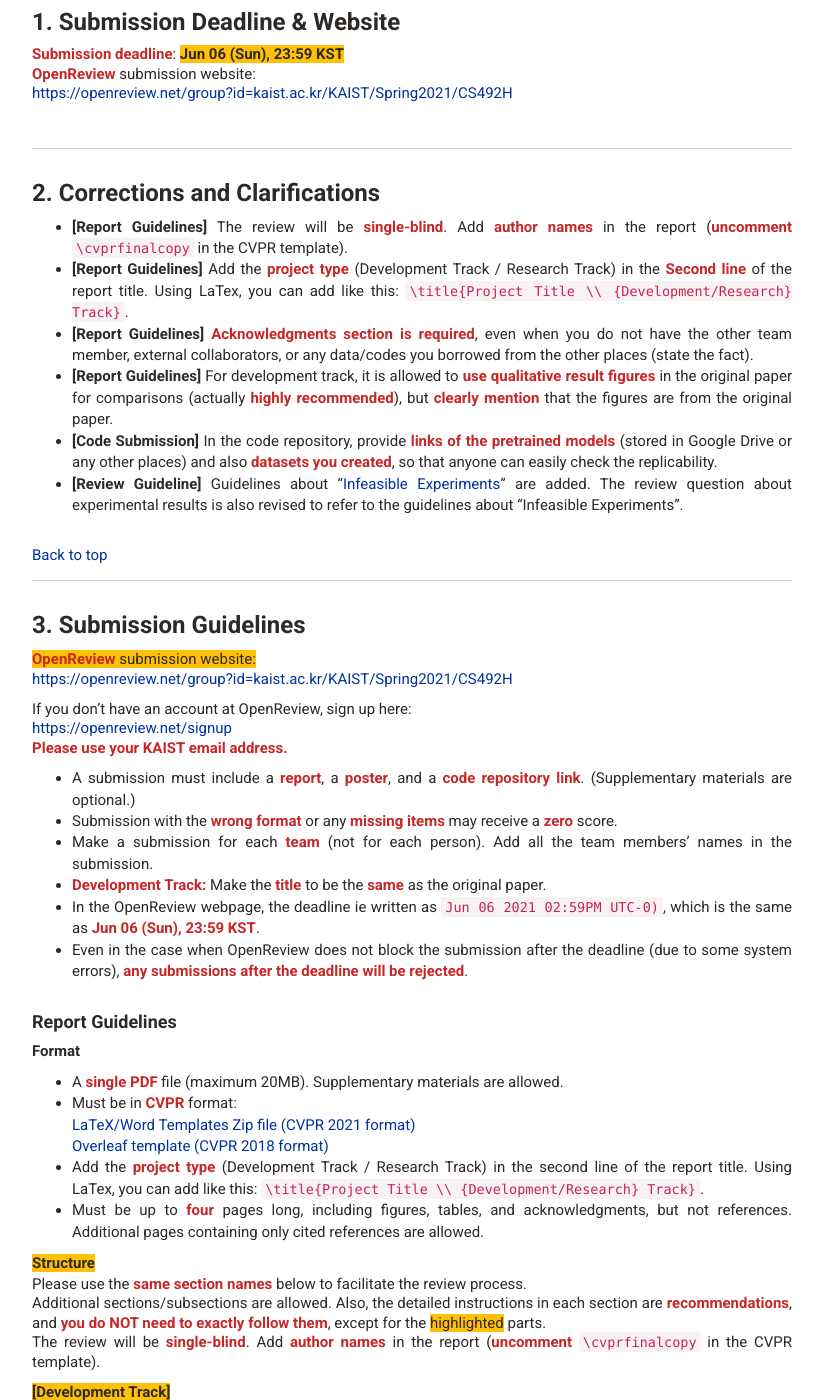
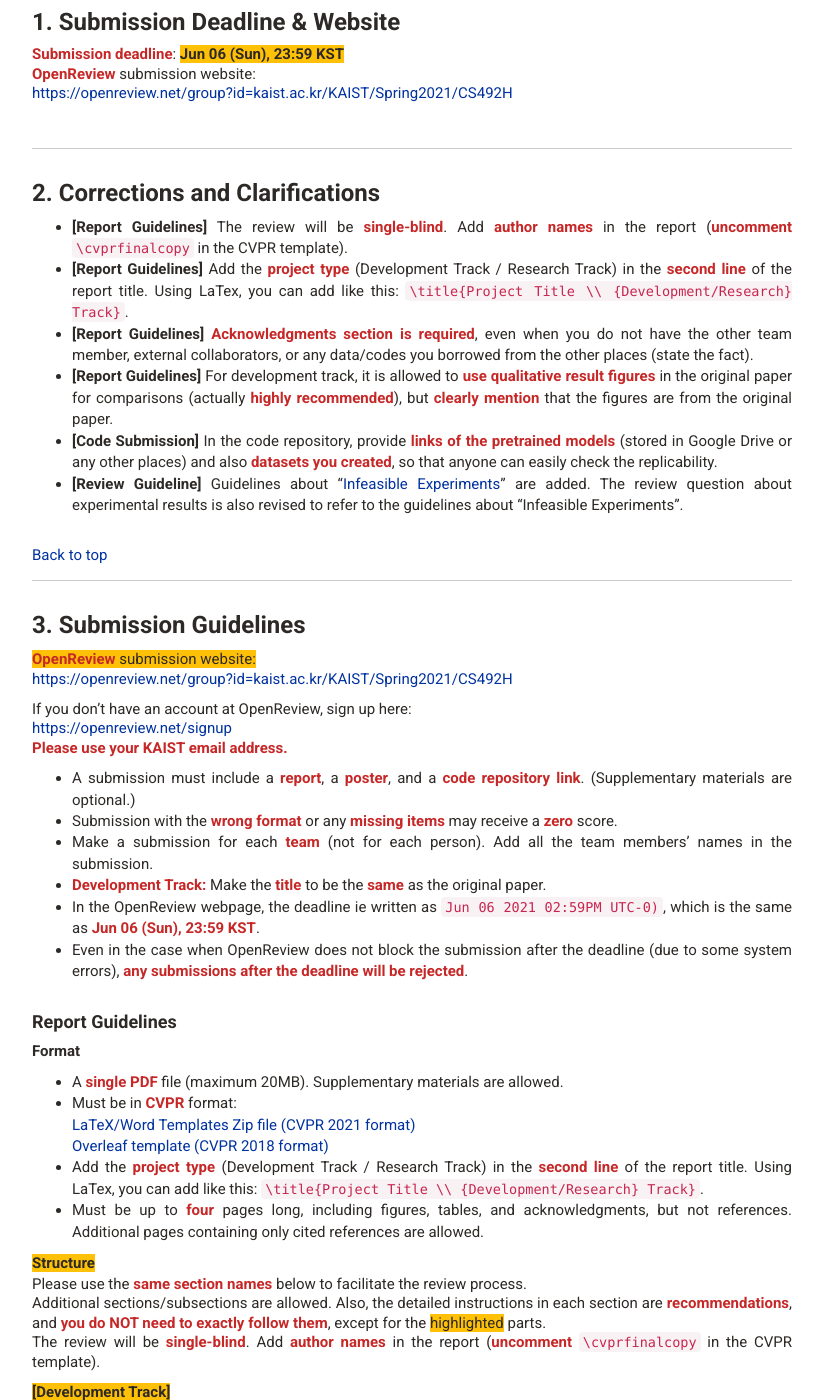
Before and after one commit to mhsung/mhsung.github.io, a Jekyll site: the page built from courses/kaist-cs492-3dml-2021-spring/_posts/2021-05-20-project-submission-guidelines.md, in a window 1280 px wide and 1400 px high, scrolled down 488 px. Shown: the whole window, without its empty margins (228-1051 px from the left). Built offline with Jekyll 4.4.1, drawn with Linux system fonts in a browser that asks for light colours; our own code applies the rules of GitHub Pages for plain Markdown files.

Commit message:
Updated.

```diff
--- a/courses/kaist-cs492-3dml-2021-spring/_posts/2021-05-20-project-submission-guidelines.md
+++ b/courses/kaist-cs492-3dml-2021-spring/_posts/2021-05-20-project-submission-guidelines.md
@@ -55,7 +55,7 @@ h { background-color:#FFC107 }
 <div id='corrections-and-clarifications'/>
 ### 2. Corrections and Clarifications
 - <b>[Report Guidelines]</b> The review will be *single-blind*. Add *author names* in the report (*uncomment* `\cvprfinalcopy` in the CVPR template).
-- <b>[Report Guidelines]</b> Add the *project type* (Development Track / Research Track) in the *Second line* of the report title. Using LaTex, you can add like this: `\title{Project Title \\ {Development/Research} Track}`.
+- <b>[Report Guidelines]</b> Add the *project type* (Development Track / Research Track) in the *second line* of the report title. Using LaTex, you can add like this: `\title{Project Title \\ {Development/Research} Track}`.
 - <b>[Report Guidelines]</b> <em>Acknowledgments section is required</em>, even when you do not have the other team member, external collaborators, or any data/codes you borrowed from the other places (state the fact).
 - <b>[Report Guidelines]</b> For development track, it is allowed to *use qualitative result figures* in the original paper for comparisons (actually *highly recommended*), but *clearly mention* that the figures are from the original paper.
 - <b>[Code Submission]</b> In the code repository, provide *links of the pretrained models* (stored in Google Drive or any other places) and also *datasets you created*, so that anyone can easily check the replicability.
@@ -93,7 +93,7 @@ If you don't have an account at OpenReview, sign up here:<br>
 - Must be in *CVPR* format:<br>
 [LaTeX/Word Templates Zip file (CVPR 2021 format)](http://cvpr2021.thecvf.com/sites/default/files/2020-09/cvpr2021AuthorKit_2.zip){:target="_blank"}<br>
 [Overleaf template (CVPR 2018 format)](https://www.overleaf.com/latex/templates/cvpr-2018-template/qgmrfntfbqns){:target="_blank"}
-- Add the *project type* (Development Track / Research Track) in the second line of the report title. Using LaTex, you can add like this: `\title{Project Title \\ {Development/Research} Track}`.
+- Add the *project type* (Development Track / Research Track) in the *second line* of the report title. Using LaTex, you can add like this: `\title{Project Title \\ {Development/Research} Track}`.
 - Must be up to *four* pages long, including figures, tables, and acknowledgments, but not references. Additional pages containing only cited references are allowed.
 
 <h><b>Structure</b></h>
```
